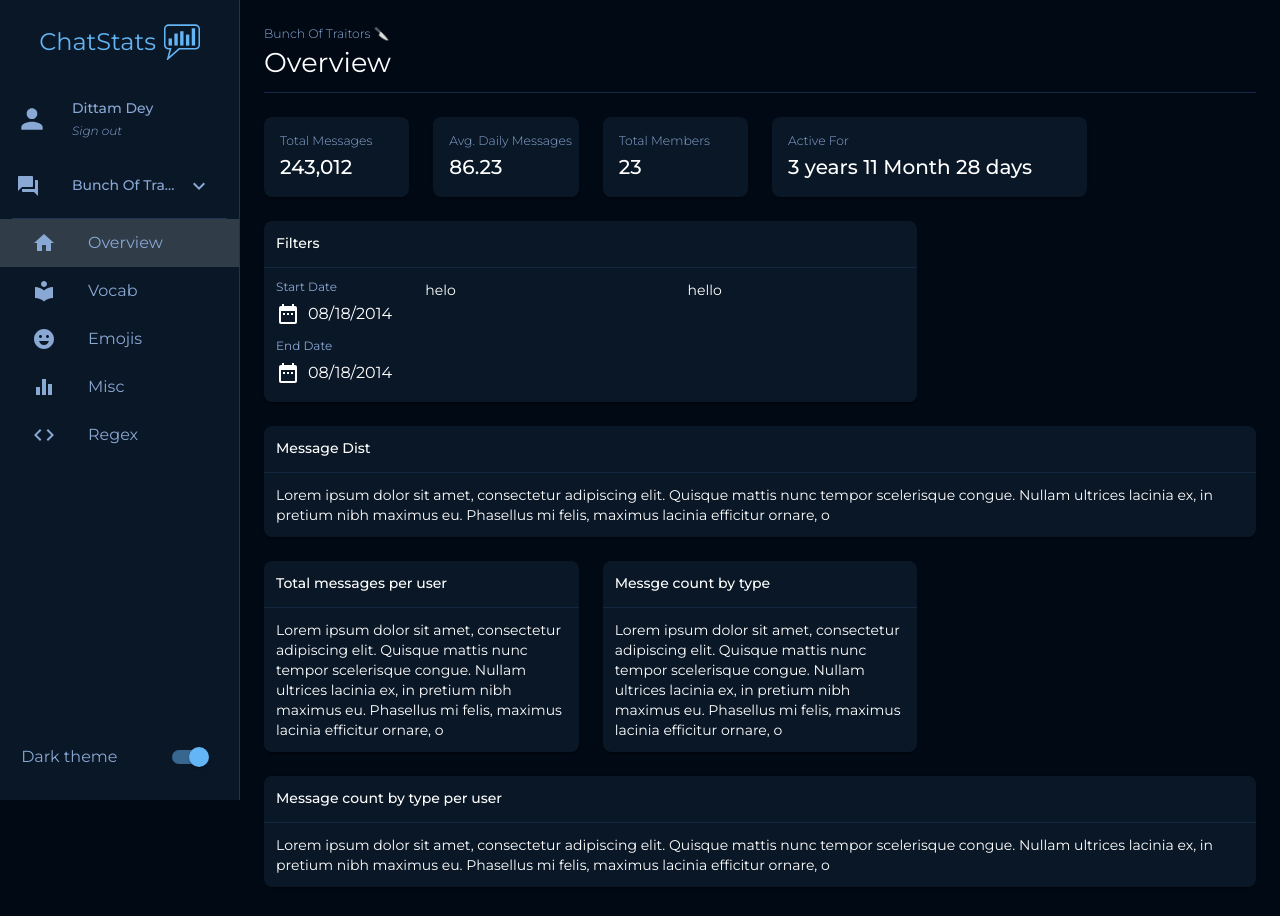
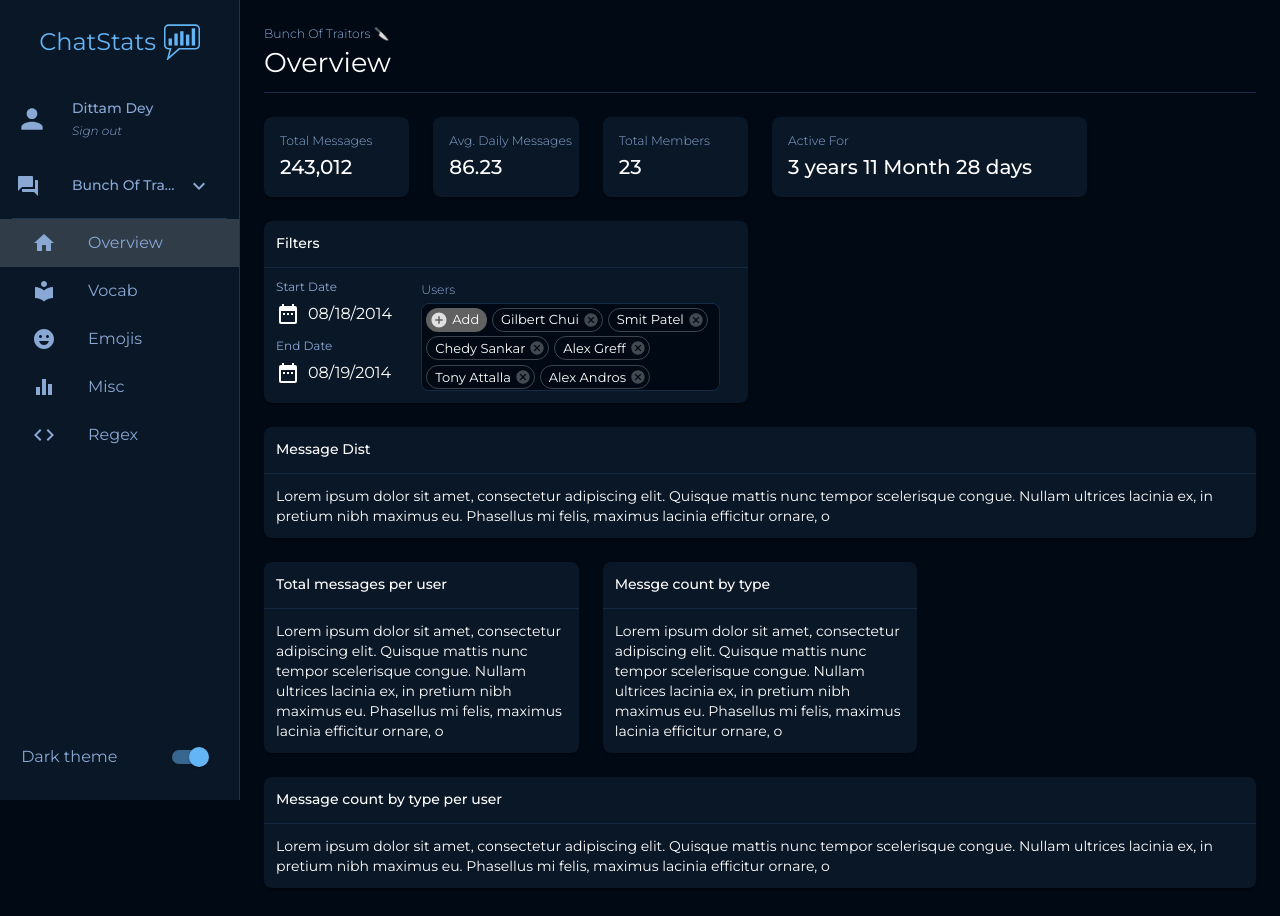
Before and after one commit to SophicalMushroom/ChatStats, a React (Create React App) app in the folder frontend/: page / in a window 1280 px wide. Built offline with nearby package versions, Linux system fonts and the light colour scheme.

Commit message:
added user selection filter

```diff
--- a/frontend/src/components/Overview.js
+++ b/frontend/src/components/Overview.js
@@ -25,19 +25,19 @@ export const Overview = (props) => {
 				<DesktopAppBar />
 			</Grid>
 
-      <Grid item xs={12} sm={2} xl={2}>
+			<Grid item xs={12} sm={2}>
 				<StatCard label="Total Messages" value="243,012" />
 			</Grid>
-      <Grid item xs={12} sm={2} xl={2}>
+			<Grid item xs={12} sm={2}>
 				<StatCard label="Avg. Daily Messages" value="86.23" />
 			</Grid>
-      <Grid item xs={12} sm={2} xl={2}>
+			<Grid item xs={12} sm={2}>
 				<StatCard label="Total Members" value="23" />
 			</Grid>
 			<Grid item xs={12} sm={4} xl={3}>
 				<StatCard label="Active For" value="3 years 11 Month 28 days" />
 			</Grid>
-      <Grid item xs={12} sm={8} xl={5}>
+			<Grid item xs={12} sm={6} xl={5}>
 				<Filters />
 			</Grid>
 			<Grid item xs={12}>
--- a/frontend/src/components/miscellaneous/Filters.js
+++ b/frontend/src/components/miscellaneous/Filters.js
@@ -1,22 +1,20 @@
-import { Fragment, useState, useContext } from "react";
+import { Fragment, useState, useContext, useEffect } from "react";
 import { makeStyles, useTheme } from "@material-ui/core/styles";
 import Grid from "@material-ui/core/Grid";
 import useMediaQuery from "@material-ui/core/useMediaQuery";
 import DateFnsUtils from "@date-io/date-fns";
+import Paper from "@material-ui/core/Paper";
+import DateRangeIcon from "@material-ui/icons/DateRange";
 import {
 	MuiPickersUtilsProvider,
 	KeyboardDatePicker,
 } from "@material-ui/pickers";
 import { Card } from "./Card";
-import Typography from "@material-ui/core/Typography";
-import DateRangeIcon from "@material-ui/icons/DateRange";
+import { UserSelection } from "./UserSelection";
+import { FilterContext } from "./../../contexts/FilterContext";
 
 const useStyles = makeStyles((theme) => ({
-	dateLabel: theme.typography.subtitle3,
-	dateValue: {
-		paddingLeft: "5px",
-	},
-	root: {
+	dateRoot: {
 		"& .MuiInputBase-root": {
 			padding: 0,
 			"& .MuiButtonBase-root": {
@@ -35,13 +33,9 @@ export const Filters = (props) => {
 	const classes = useStyles();
 	const theme = useTheme();
 	const isMobile = useMediaQuery(theme.breakpoints.down("sm"));
-	const [selectedDate, setSelectedDate] = useState(
-		new Date("2014-08-18T21:11:54")
+	const { startDate, setStartDate, endDate, setEndDate } = useContext(
+		FilterContext
 	);
-
-	const handleDateChange = (date) => {
-		setSelectedDate(date);
-	};
 
 	return (
 		<MuiPickersUtilsProvider utils={DateFnsUtils}>
@@ -49,16 +43,16 @@ export const Filters = (props) => {
 				{/* root container*/}
 				<Grid item container xs={12} spacing={1}>
 					{/* date filters*/}
-					<Grid item container xs={12} lg={3} spacing={1}>
+					<Grid item container xs={12} lg={4} spacing={1}>
 						<Grid item xs={6} lg={12}>
 							<KeyboardDatePicker
 								autoOk
-								className={classes.root}
+								className={classes.dateRoot}
 								variant={isMobile ? "dialog" : "inline"}
 								format="MM/dd/yyyy"
 								label="Start Date"
-								value={selectedDate}
-								onChange={handleDateChange}
+								value={startDate}
+								onChange={(newDate) => setStartDate(newDate)}
 								keyboardIcon={<DateRangeIcon />}
 								InputAdornmentProps={{ position: "start" }}
 								InputProps={{
@@ -69,12 +63,12 @@ export const Filters = (props) => {
 						<Grid item xs={6} lg={12}>
 							<KeyboardDatePicker
 								autoOk
-								className={classes.root}
+								className={classes.dateRoot}
 								variant={isMobile ? "dialog" : "inline"}
 								format="MM/dd/yyyy"
 								label="End Date"
-								value={selectedDate}
-								onChange={handleDateChange}
+								value={endDate}
+								onChange={(newDate) => setEndDate(newDate)}
 								keyboardIcon={<DateRangeIcon />}
 								InputAdornmentProps={{ position: "start" }}
 								InputProps={{
@@ -85,11 +79,8 @@ export const Filters = (props) => {
 						</Grid>
 					</Grid>
 					{/* other filters*/}
-					<Grid item xs={12} lg={5}>
-						helo
-					</Grid>
-					<Grid item xs={12} lg={4}>
-						hello
+					<Grid item xs={12} lg={8}>
+						<UserSelection />
 					</Grid>
 				</Grid>
 			</Card>
--- /dev/null
+++ b/frontend/src/components/miscellaneous/UserSelection.js
@@ -0,0 +1,130 @@
+import { Fragment, useState, useContext, useEffect } from "react";
+import { makeStyles, useTheme } from "@material-ui/core/styles";
+import Chip from "@material-ui/core/Chip";
+import Typography from "@material-ui/core/Typography";
+import Paper from "@material-ui/core/Paper";
+import AddCircleIcon from "@material-ui/icons/AddCircle";
+import Menu from "@material-ui/core/Menu";
+import MenuItem from "@material-ui/core/MenuItem";
+import { FilterContext } from "./../../contexts/FilterContext";
+
+const tempUsers = [
+	"Gilbert Chui",
+	"Smit Patel",
+	"Chedy Sankar",
+	"Alex Greff",
+	"Tony Attalla",
+	"Alex Andros",
+	"Dittam Dey",
+	"Michael Cottow",
+	"Eleni Tuca",
+	"Parth Parpyani",
+	"Anton Kaminsky",
+	"Sean Applebaum",
+	"PyBot Alpha",
+].map((item, key) => ({ key: key, label: item }));
+
+const useStyles = makeStyles((theme) => ({
+	chipListContainer: {
+		display: "flex",
+		justifyContent: "flex-start",
+		flexWrap: "wrap",
+		padding: theme.spacing(0.2),
+		margin: 0,
+		listStyle: "none",
+		backgroundColor: theme.palette.background.default,
+		overflowY: "scroll",
+		scrollbarWidth: "thin",
+		[theme.breakpoints.down("xl")]: {
+			maxHeight: "9vh",
+		},
+		[theme.breakpoints.down("lg")]: {
+			maxHeight: "11vh",
+		},
+		[theme.breakpoints.down("sm")]: {
+			maxHeight: "15vh",
+		},
+	},
+	chipListTitle: {
+		...theme.typography.subtitle3,
+		marginBottom: "3px",
+	},
+	chip: {
+		margin: theme.spacing(0.3),
+	},
+}));
+
+export const UserSelection = (props) => {
+	const classes = useStyles();
+	const theme = useTheme();
+	const [menuAnchor, setMenuAnchor] = useState(null);
+	const { selectedUsers, setSelectedUsers } = useContext(FilterContext);
+
+	const handleDelete = (chipToDelete) => () => {
+		setSelectedUsers(
+			selectedUsers.filter((chip) => chip.key !== chipToDelete.key)
+		);
+	};
+	const handleMenuOpen = (event) => {
+		setMenuAnchor(event.currentTarget);
+	};
+	const handleMenuClick = (user) => {
+		setSelectedUsers([user, ...selectedUsers]);
+	};
+	const handleMenuClose = () => {
+		setMenuAnchor(null);
+	};
+
+	useEffect(() => {
+		setSelectedUsers(tempUsers);
+	}, []);
+
+	return (
+		<div className={classes.chipList}>
+			<Typography className={classes.chipListTitle} color="textSecondary">
+				Users
+			</Typography>
+			<Paper className={classes.chipListContainer} variant="outlined">
+				{/* "Add" user chip*/}
+				<Chip
+					className={classes.chip}
+					label="Add"
+					size="small"
+					clickable
+					onClick={handleMenuOpen}
+					icon={<AddCircleIcon />}
+				/>
+
+				<Menu
+					getContentAnchorEl={null}
+					keepMounted
+					anchorEl={menuAnchor}
+					open={Boolean(menuAnchor)}
+					onClose={handleMenuClose}
+				>
+					{tempUsers
+						.filter(
+							(user) =>
+								!selectedUsers.map((item) => item.key).includes(user.key)
+						)
+						.map((user) => (
+							<MenuItem key={user.key} onClick={() => handleMenuClick(user)}>
+								{user.label}
+							</MenuItem>
+						))}
+				</Menu>
+
+				{/* render chips for all selected users*/}
+				{selectedUsers?.map((chip) => (
+					<Chip
+						className={classes.chip}
+						variant="outlined"
+						label={chip.label}
+						size="small"
+						onDelete={handleDelete(chip)}
+					/>
+				))}
+			</Paper>
+		</div>
+	);
+};
--- /dev/null
+++ b/frontend/src/contexts/FilterContext.js
@@ -0,0 +1,25 @@
+import React, { useState, createContext } from "react";
+
+export const FilterContext = createContext();
+
+export const FilterContextProvider = (props) => {
+	const [startDate, setStartDate] = useState(new Date("2014-08-18T21:11:54"));
+	const [endDate, setEndDate] = useState(new Date("2014-08-19T21:11:54"));
+	const [selectedUsers, setSelectedUsers] = useState([]);
+
+	return (
+		<FilterContext.Provider
+			value={{
+				startDate,
+				setStartDate,
+				endDate,
+				setEndDate,
+				selectedUsers,
+				setSelectedUsers,
+			}}
+		>
+			{props.children}
+		</FilterContext.Provider>
+	);
+};
+export default FilterContextProvider;
--- a/frontend/src/contexts/GlobalProviderComposer.js
+++ b/frontend/src/contexts/GlobalProviderComposer.js
@@ -1,6 +1,7 @@
 import React, { cloneElement } from "react";
 import ThemeContextProvider from "./ThemeContext";
 import NavContextProvider from "./NavContext";
+import FilterContextProvider from "./FilterContext";
 import AuthContextProvider from "./AuthContext";
 
 const GlobalProviderComposer = ({ contexts, children }) => {
@@ -19,6 +20,7 @@ const GlobalContextProvider = ({ children }) => {
 			contexts={[
 				<ThemeContextProvider />,
 				<NavContextProvider />,
+				<FilterContextProvider />,
 				<AuthContextProvider />,
 			]}
 		>
```
Also changed, not shown: 1 other file (tests, documents, lock files or other folders). Lines whose indentation alone changed are shown as unchanged.
